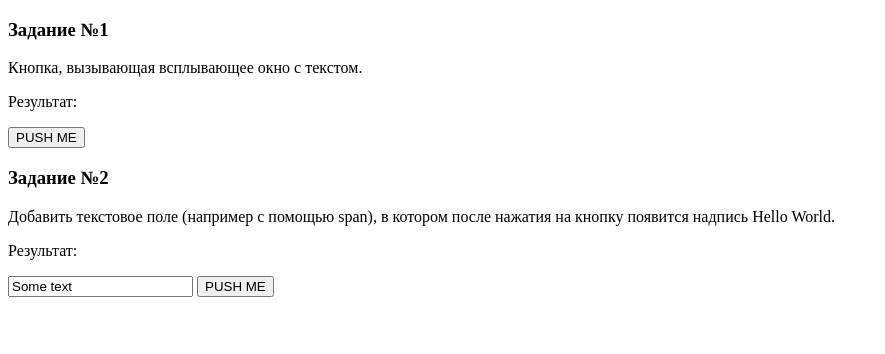
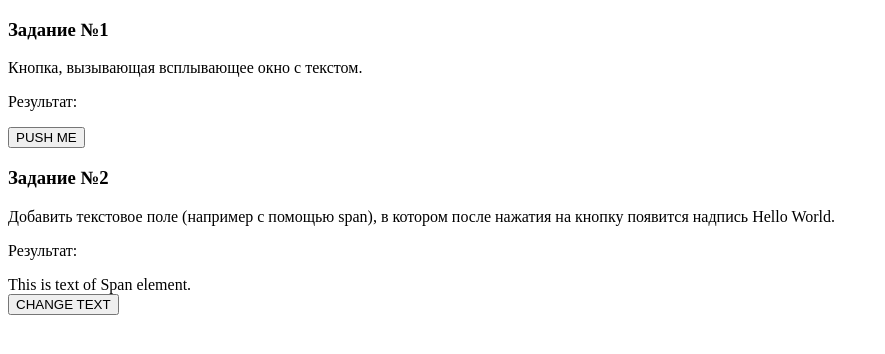
Before and after one commit to romanskr27/test_js, a plain HTML site: page index.html in a window 1280 px wide. Shown: the whole page, without its empty margins (0-885 px from the left). Drawn offline with Linux system fonts and the light colour scheme.

Commit message:
Add files via upload

```diff
--- a/index.html
+++ b/index.html
@@ -14,8 +14,13 @@
     <h3>Задание №2</h3>
     <p>Добавить текстовое поле (например с помощью span), в котором после нажатия на кнопку появится надпись Hello World.</p>
     <p>Результат:</p>
-    <input type="text" id="knopka-text-field" name="sometext" value="Some text">
-    <button id="knopka-field">PUSH ME</button>
+    <span id="textField">
+        This is text of Span element.
+    </span>
+    <br>
+    <button onclick = "changeText()">
+        CHANGE TEXT
+    </button>
 
     <script src="main.js"></script>
 </body>
--- a/main.js
+++ b/main.js
@@ -1,5 +1,13 @@
+// Задание №1
 function showAlert() {
     alert("Hello Artem");
 }
 var el = document.getElementById("knopka");
 el.addEventListener("click", showAlert, false);
+
+// Задание №2
+function changeText() {
+    span.textContent = "Text changed!!!";
+}
+
+var span = document.getElementById("textField");
```
